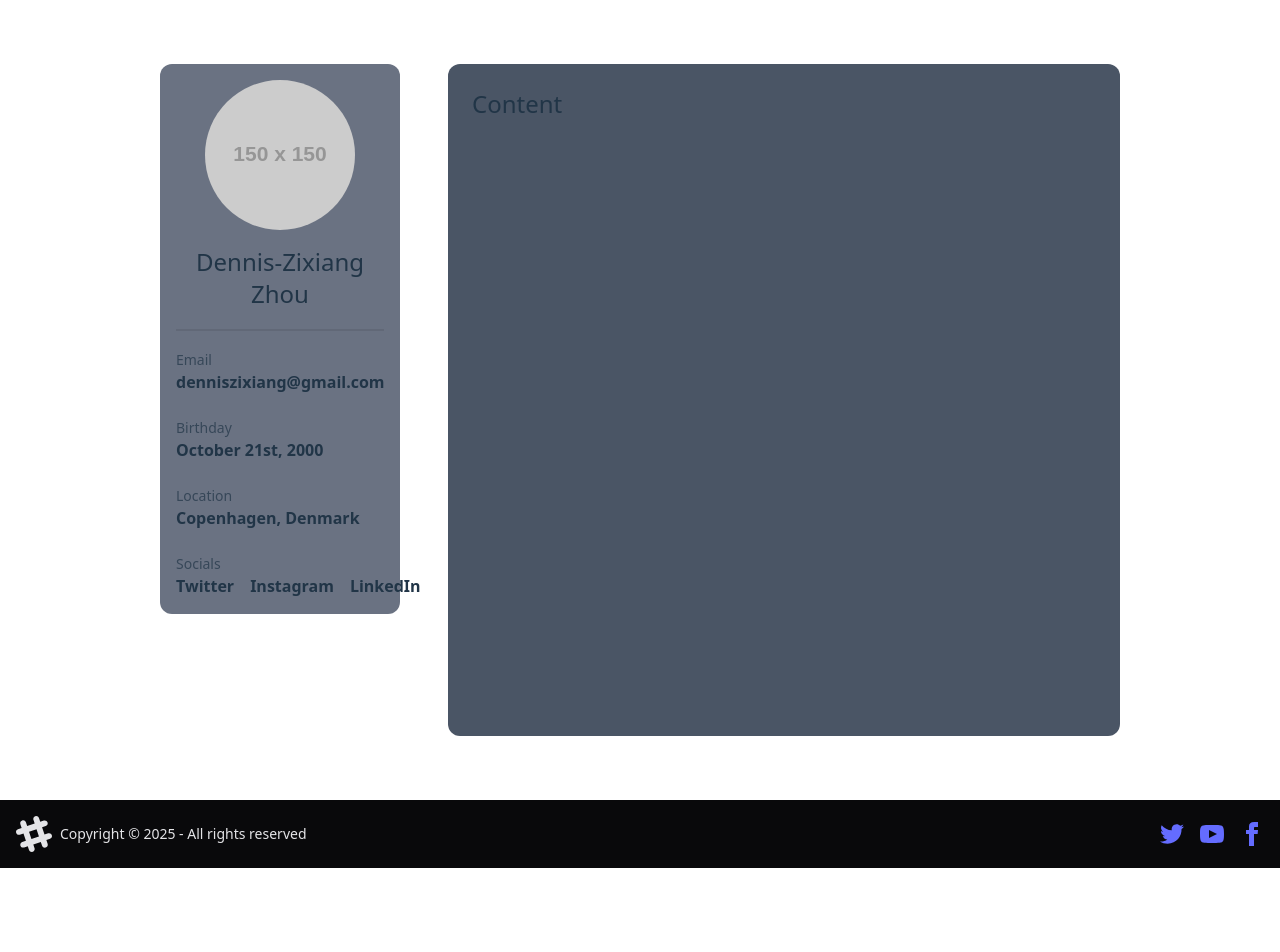
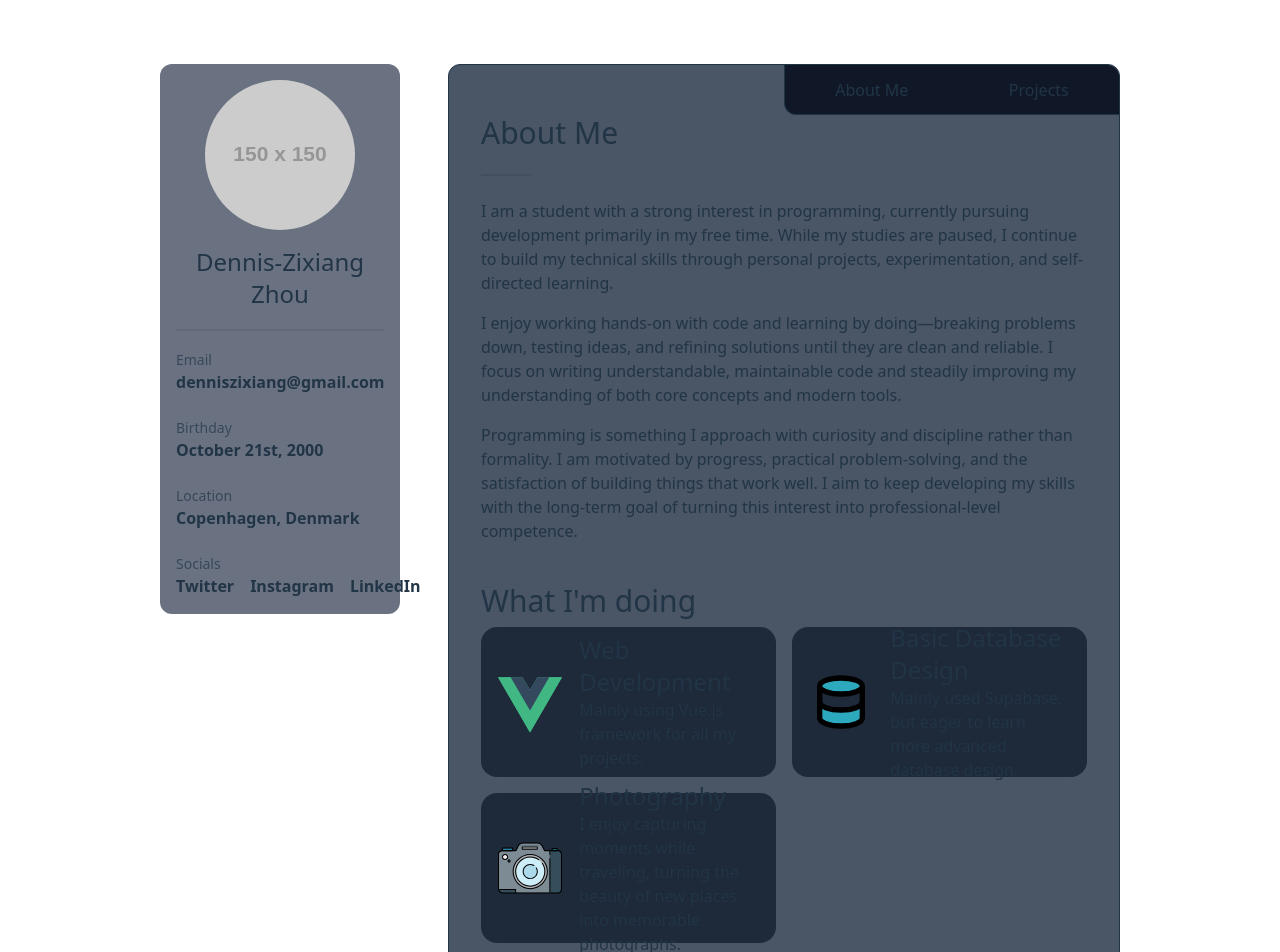
Before and after one commit to Dennis2300/CV-Portfolio, a Vue app: page / in a window 1280 px wide. Shown: the top 952 px of the page. Before the commit the page ends 868 px from the top, so only its background shows below. Built offline with nearby package versions, Linux system fonts and the light colour scheme.

Commit message:
Update Main.vue

```diff
--- a/src/components/Main.vue
+++ b/src/components/Main.vue
@@ -1,5 +1,92 @@
 <template>
-  <main class="md:w-3/4 w-full bg-gray-600 rounded-xl p-6">
-    <h1 class="text-2xl mb-4">Content</h1>
+  <main
+    class="md:w-3/4 w-full bg-gray-600 rounded-xl border-1 border-solid pb-8"
+  >
+    <div class="flex flex-row">
+      <div class="w-1/2"></div>
+      <div
+        class="w-1/2 h-[50px] bg-gray-900 rounded-tr-xl border-b-1 border-l-1 border-solid rounded-bl-xl"
+      >
+        <div class="h-full flex flex-row justify-around items-center">
+          <p>About Me</p>
+          <p>Projects</p>
+        </div>
+      </div>
+    </div>
+    <div class="px-8">
+      <h1 class="text-3xl">About Me</h1>
+      <div class="divider w-[50px]"></div>
+      <div class="flex flex-col gap-4">
+        <p>
+          I am a student with a strong interest in programming, currently
+          pursuing development primarily in my free time. While my studies are
+          paused, I continue to build my technical skills through personal
+          projects, experimentation, and self-directed learning.
+        </p>
+        <p>
+          I enjoy working hands-on with code and learning by doing—breaking
+          problems down, testing ideas, and refining solutions until they are
+          clean and reliable. I focus on writing understandable, maintainable
+          code and steadily improving my understanding of both core concepts and
+          modern tools.
+        </p>
+        <p>
+          Programming is something I approach with curiosity and discipline
+          rather than formality. I am motivated by progress, practical
+          problem-solving, and the satisfaction of building things that work
+          well. I aim to keep developing my skills with the long-term goal of
+          turning this interest into professional-level competence.
+        </p>
+      </div>
+      <div class="mt-10">
+        <h1 class="text-3xl">What I'm doing</h1>
+        <div class="grid grid-cols-2 gap-4 mt-2">
+          <div class="bg-gray-800 h-[150px] w-full flex rounded-2xl">
+            <div class="w-1/3 flex justify-center items-center">
+              <img class="w-16" src="./../assets/vue.svg" alt="" />
+            </div>
+            <div class="w-2/3 flex flex-col justify-center">
+              <h1 class="text-2xl">Web Development</h1>
+              <p class="pr-6">
+                Mainly using Vue.js framework for all my projects.
+              </p>
+            </div>
+          </div>
+          <div class="bg-gray-800 h-[150px] w-full flex rounded-2xl">
+            <div class="w-1/3 flex justify-center items-center">
+              <img class="w-16" src="./../assets/database.svg" alt="" />
+            </div>
+            <div class="w-2/3 flex flex-col justify-center">
+              <h1 class="text-2xl">Basic Database Design</h1>
+              <p class="pr-6">
+                Mainly used Supabase, but eager to learn more advanced database
+                design.
+              </p>
+            </div>
+          </div>
+          <div class="bg-gray-800 h-[150px] w-full flex rounded-2xl">
+            <div class="w-1/3 flex justify-center items-center">
+              <img class="w-16" src="./../assets/photo-camera.svg" alt="" />
+            </div>
+            <div class="w-2/3 flex flex-col justify-center">
+              <h1 class="text-2xl">Photography</h1>
+              <p class="pr-6">
+                I enjoy capturing moments while traveling, turning the beauty of
+                new places into memorable photographs.
+              </p>
+            </div>
+          </div>
+        </div>
+        <h1 class="text-3xl mt-10">What i'm learning or want to learn</h1>
+        <div class="grid grid-cols-2 gap-4">
+          <div class="bg-red-900 h-[150px]">
+            <h1>Video Game Development</h1>
+          </div>
+          <div class="bg-red-900 h-[150px]">
+            <h1>Blender 3D Design</h1>
+          </div>
+        </div>
+      </div>
+    </div>
   </main>
 </template>
```
